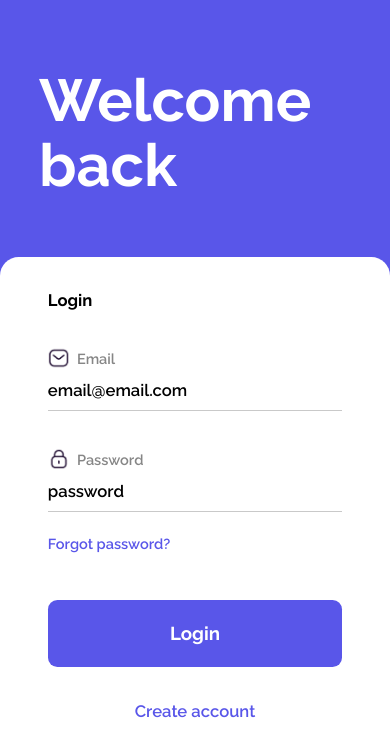
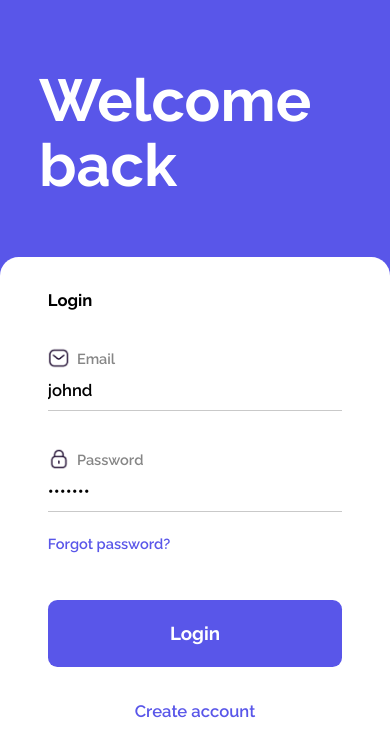
Before and after one commit to IsaqueAkamine/ecommerce-app, a React Native app: screen /Login in a window 390 px wide. Shown: the top 756 px of the page. Built offline with nearby package versions, Linux system fonts and the light colour scheme.

Commit message:
feat: added fake user on login inputs

```diff
--- a/src/screens/Login/index.tsx
+++ b/src/screens/Login/index.tsx
@@ -26,8 +26,8 @@ const Login: React.FC = () => {
   const navigation = useNavigation();
   const dispatch = useDispatch();
 
-  const [username, setUserName] = useState("");
-  const [password, setPassword] = useState("");
+  const [username, setUserName] = useState("johnd");
+  const [password, setPassword] = useState("m38rmF$");
   const [isloading, setIsloading] = useState(false);
 
   const handleSignUp = () => {
```
